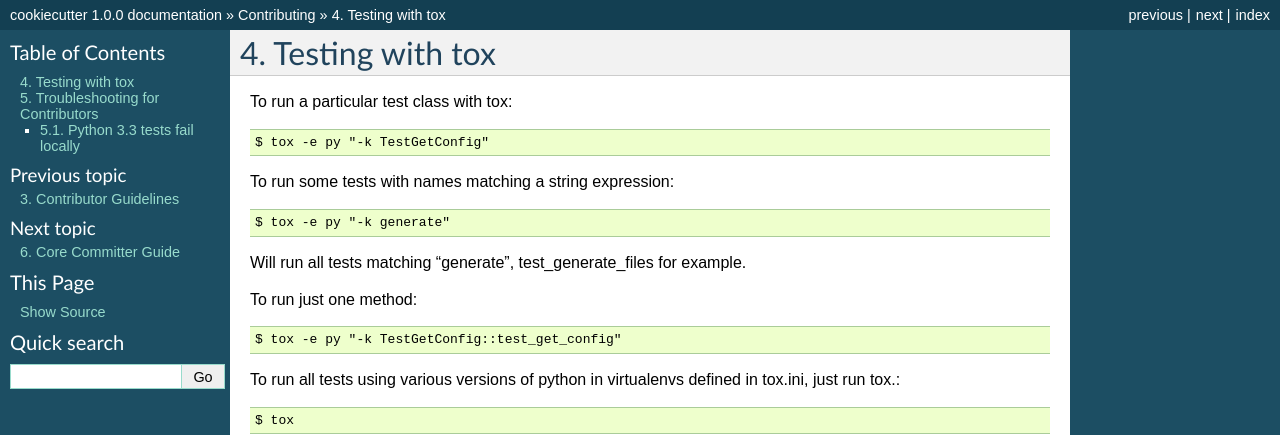
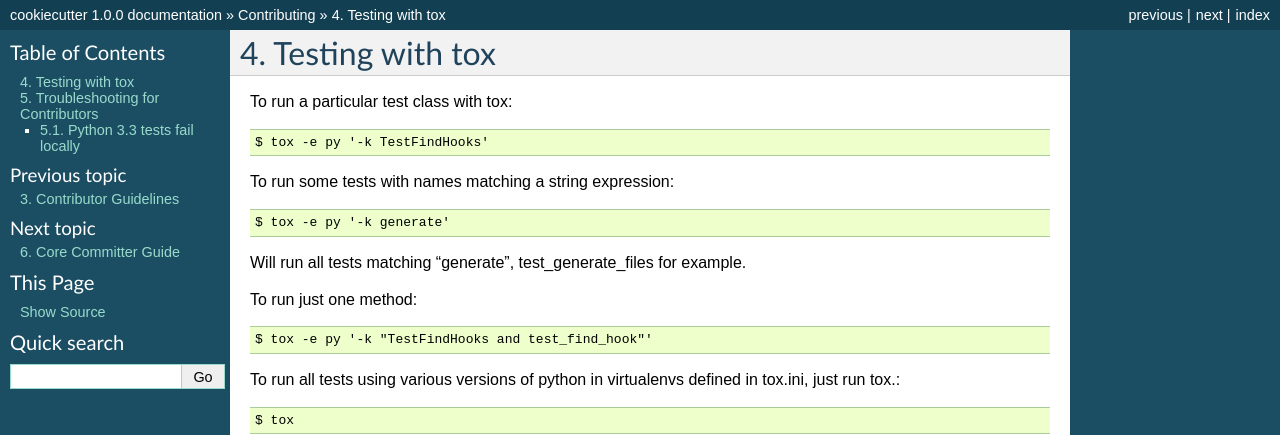
Before and after one commit to c-allen-tech/cookie, a Sphinx documentation site: the page built from docs/contributor_testing.rst, in a window 1280 px wide. Shown: the top 435 px of the page. Built offline with Sphinx 7.4.7, drawn with Linux system fonts in a browser that asks for light colours; formulas are drawn with MathJax 3; the version number is read from the project's files by our own code.

Commit message:
Use an existing test in the examples for running tests

```diff
--- a/docs/contributor_testing.rst
+++ b/docs/contributor_testing.rst
@@ -3,17 +3,17 @@ Testing with tox
 
 To run a particular test class with tox::
 
-    $ tox -e py "-k TestGetConfig"
+    $ tox -e py '-k TestFindHooks'
 
 To run some tests with names matching a string expression::
 
-    $ tox -e py "-k generate"
+    $ tox -e py '-k generate'
 
 Will run all tests matching "generate", test_generate_files for example.
 
 To run just one method::
 
-    $ tox -e py "-k TestGetConfig::test_get_config"
+    $ tox -e py '-k "TestFindHooks and test_find_hook"'
 
 
 To run all tests using various versions of python in virtualenvs defined in tox.ini, just run tox.::
```
